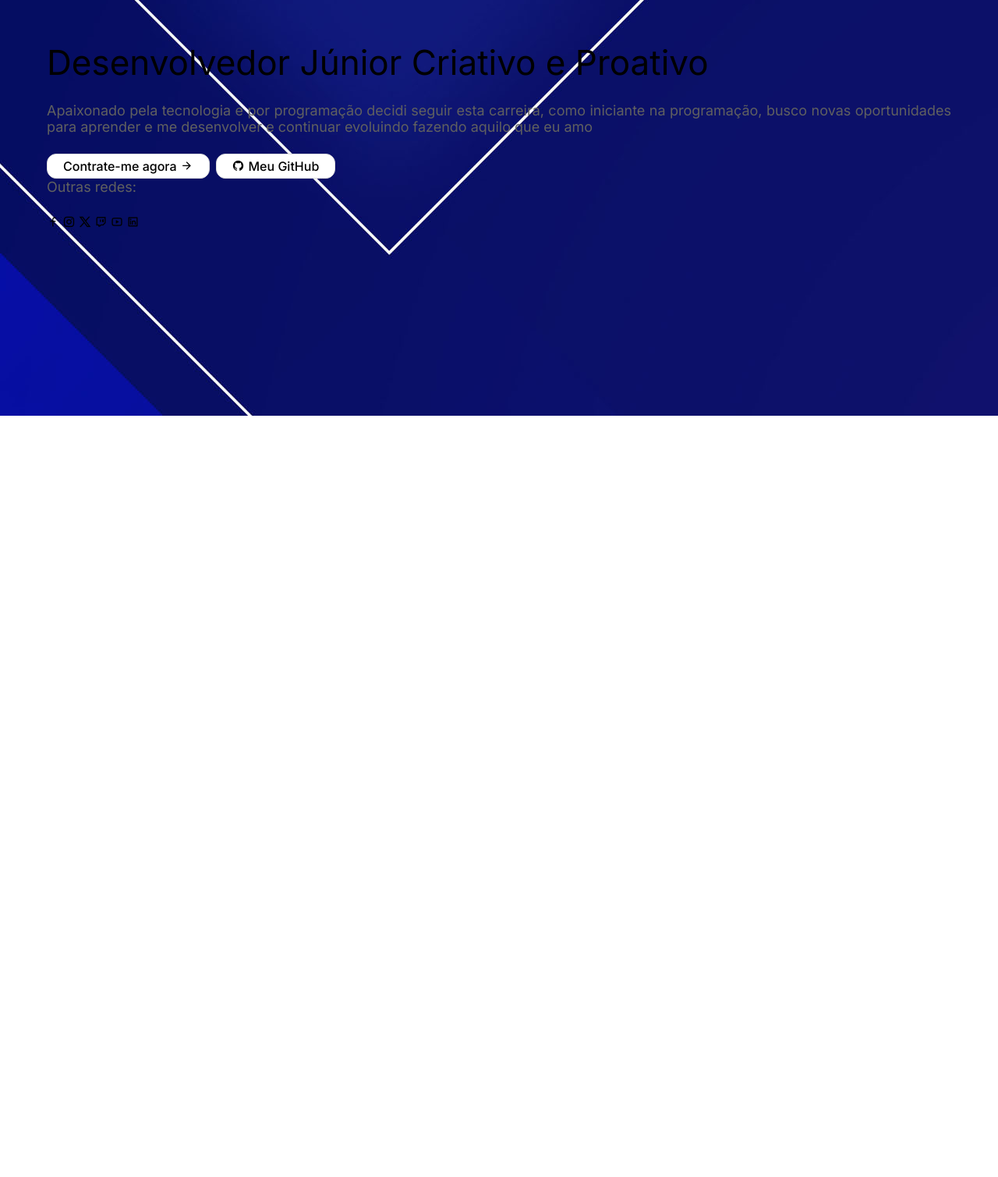
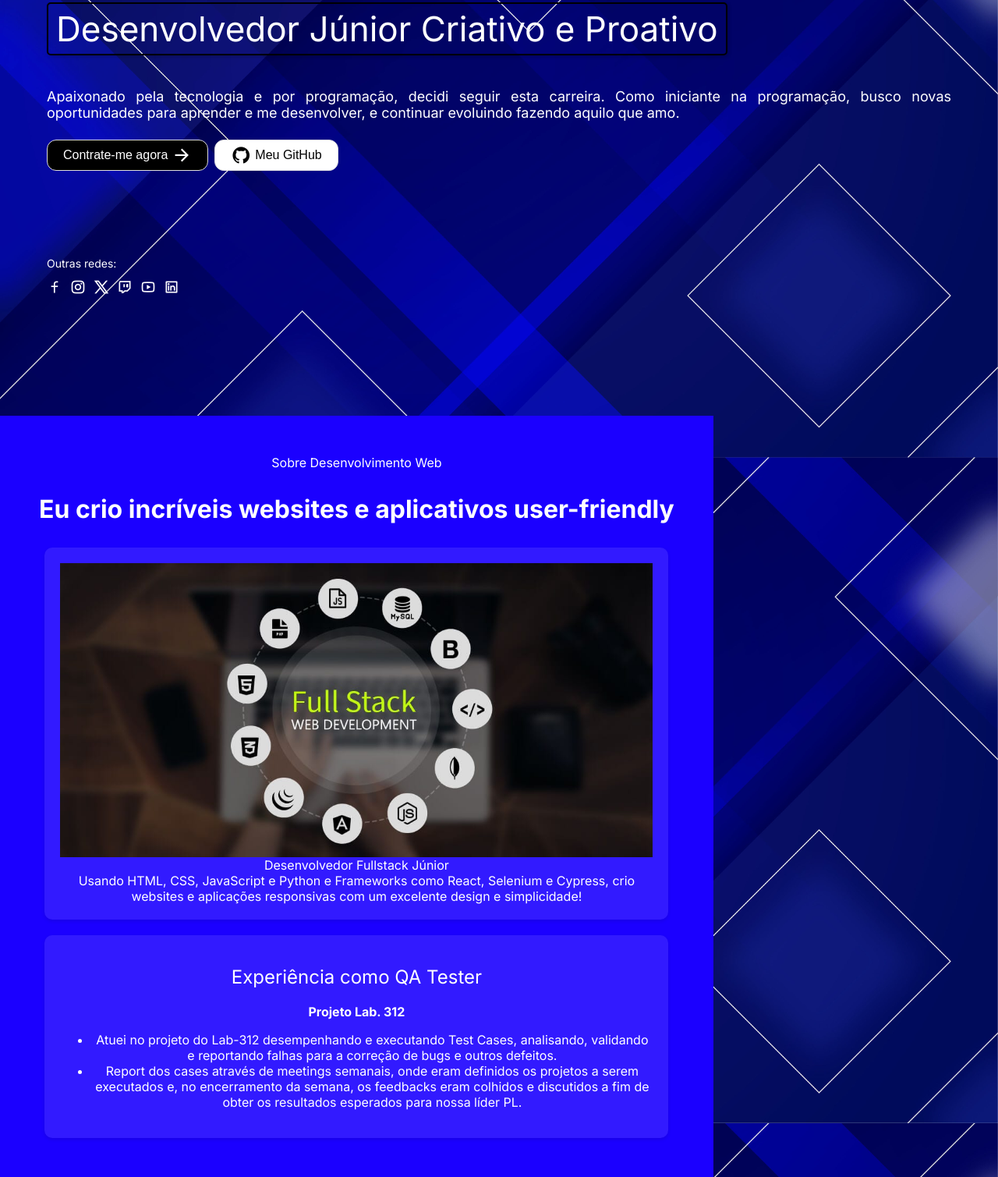
Before and after one commit to jvictof13/jvictof13.github.io, a plain HTML site: page index.html in a window 1280 px wide. Shown: the part 267-1776 px from the top of the page at 78% size. Before the commit the page ends 800 px from the top, so only its background shows below. Drawn offline with nearby package versions, Linux system fonts and the light colour scheme.

Commit message:
Terceira tentativa

```diff
--- a/index.html
+++ b/index.html
@@ -3,60 +3,69 @@
 <head>
     <meta charset="UTF-8">
     <meta name="viewport" content="width=device-width, initial-scale=1.0">
-    <link rel="stylesheet"
-    href="https://cdnjs.cloudflare.com/ajax/libs/remixicon/4.2.0/remixicon.min.css">
+    <link rel="stylesheet" href="https://cdnjs.cloudflare.com/ajax/libs/remixicon/4.2.0/remixicon.min.css">
     <link rel="stylesheet" href="style.css">
     <title>Portfólio Pessoal</title>
 </head>
 <body>
-
     <nav>
         <div class="logo">
-            <img src="assets/logo.png">
+            <img src="assets/logo.png" alt="Logo">
             <a href="#">João Victor</a>
         </div>
         <div class="nav-links">
             <a href="#">Docs</a>
             <a href="#">Projects</a>
             <a href="#">Blog</a>
-            <a href="#">Youtube</a>
+            <a href="#">YouTube</a>
             <a href="#">Sobre</a>
         </div>
-        <button><i class="ri-github-fill"></i>Meus
-            Projetos</button>
+        <button onclick="window.location.href='https://github.com/jvictof13?tab=repositories'"><i class="ri-github-fill"></i>Meus Projetos</button>
     </nav>
-
     <div class="hero">
         <div class="left-section">
             <div class="top">
                 <h2>Desenvolvedor Júnior Criativo e Proativo</h2>
-                 <p>Apaixonado pela tecnologia e por programação
-                    decidi seguir esta carreira, como iniciante na
-                    programação, busco novas oportunidades para
-                    aprender e me desenvolver e continuar evoluindo
-                    fazendo aquilo que eu amo
-                 </p>
-
+                <p>Apaixonado pela tecnologia e por programação, decidi seguir esta carreira. Como iniciante na programação, busco novas oportunidades para aprender e me desenvolver, e continuar evoluindo fazendo aquilo que amo.</p>
                 <div class="buttons">
-                    <div class="buttons">
-                        <button class="doc">Contrate-me agora
-                            <i class="ri-arrow-right-line"></i>
-                        </button>
-                        <button class="git">
-                            <i class="ri-github-fill"></i>Meu
-                            GitHub</button>
+                    <button class="doc" onclick="window.location.href='mailto:jvictof13@outlook.com'">Contrate-me agora <i class="ri-arrow-right-line"></i></button>
+                    <button class="git" onclick="window.location.href='https://github.com/jvictof13'"><i class="ri-github-fill"></i>Meu GitHub</button>
                 </div>
             </div>
             <div class="bottom">
                 <p>Outras redes:</p>
                 <div class="icons">
-                        <i class="ri-facebook-line"></i>
-                        <i class="ri-instagram-line"></i>
-                        <i class="ri-twitter-x-line"></i>
-                        <i class="ri-twitch-line"></i>
-                        <i class="ri-youtube-line"></i>
-                        <i class="ri-linkedin-box-line"></i>
+                    <a href="https://www.facebook.com/profile.php?id=61558181938027" target="_blank"><i class="ri-facebook-line"></i></a>
+                    <a href="https://www.instagram.com/jvictof13" target="_blank"><i class="ri-instagram-line"></i></a>
+                    <a href="https://x.com/jvictof13" target="_blank"><i class="ri-twitter-x-line"></i></a>
+                    <a href="https://www.twitch.tv/jvictof13" target="_blank"><i class="ri-twitch-line"></i></a>
+                    <a href="https://www.youtube.com/channel/UCGIpg7GucYfQgj3vVyfQv2A" target="_blank"><i class="ri-youtube-line"></i></a>
+                    <a href="https://www.linkedin.com/in/joão-victor-ferreira-fontes-425ba8273" target="_blank"><i class="ri-linkedin-box-line"></i></a>
                 </div>
+            </div>
+        </div>
+    </div>
+    <div class="About">
+        <p>Sobre Desenvolvimento Web</p>
+        <h1>Eu crio incríveis websites e aplicativos user-friendly</h1>
+        <div class="items">
+            <div class="item">
+                <div class="inner">
+                    <div class="image-container">
+                        <img src="assets/0_A2s5TI5LrD6UPRQt.jpg" alt="Imagem Centralizada">
+                    </div>
+                    <p>Desenvolvedor Fullstack Júnior</p>
+                    <p>Usando HTML, CSS, JavaScript e Python e Frameworks como React, Selenium e Cypress, crio websites e aplicações responsivas com um excelente design e simplicidade!</p>
+                </div>
+            </div>
+            <div class="item">
+                <div class="inner">
+                    <h2>Experiência como QA Tester</h2>
+                    <p><strong>Projeto Lab. 312</strong></p>
+                    <ul>
+                        <li>Atuei no projeto do Lab-312 desempenhando e executando Test Cases, analisando, validando e reportando falhas para a correção de bugs e outros defeitos.</li>
+                        <li>Report dos cases através de meetings semanais, onde eram definidos os projetos a serem executados e, no encerramento da semana, os feedbacks eram colhidos e discutidos a fim de obter os resultados esperados para nossa líder PL.</li>
+                    </ul>
                 </div>
             </div>
         </div>
--- a/style.css
+++ b/style.css
@@ -1,31 +1,39 @@
 @import url('https://fonts.googleapis.com/css2?family=Inter:wght@100..900&display=swap');
-body{
- background-image: url('assets/Gradient-Blue-Abstract-background-Graphics-21828028-1.jpg');
-}
-*{
+
+body {
+    background-image: url('assets/Gradient-Blue-Abstract-background-Graphics-21828028-1.jpg');
+    background-position: center;
+    background-size: cover;
+    background-repeat: no-repeat;
+    background-attachment: fixed;
+    font-family: "Inter", sans-serif;
     margin: 0;
     padding: 0;
-    box-sizing: border-box;
-    font-family: "Inter", sans-serif;
+    min-height: 100vh; /* Garante que o body ocupe toda a altura da viewport */
 }
 
-a{
-    text-decoration: none;
+* {
+    box-sizing: border-box;
 }
 
-button{
+a {
+    text-decoration: none;
+    transition: color 0.3s ease;
+}
+
+button {
     cursor: pointer;
 }
 
-img{
+img {
     object-fit: cover;
 }
 
-h2{
+h2 {
     font-weight: 400;
 }
 
-nav{
+nav {
     display: flex;
     align-items: center;
     justify-content: space-between;
@@ -37,40 +45,40 @@ nav{
     transform: translateX(-50%);
     border-radius: 16px;
     padding: 12px;
+    background-color: rgba(0, 0, 0, 0.5); /* Adicionado para melhor contraste */
 }
 
-nav .logo{
-     display: flex;
-     align-items: center;
-     gap: 5px;
+nav .logo {
+    display: flex;
+    align-items: center;
+    gap: 5px;
 }
 
-nav .logo img{
-    width: 30px;
-    height: 30px;
+nav .logo img {
+    width: 50px; /* Aumentado o tamanho da logo */
+    height: 50px;
 }
 
-nav .logo a{
-    color: #000;
+nav .logo a {
+    color: #fff;
     font-weight: 600;
 }
 
-nav .nav-links{
+nav .nav-links {
     display: flex;
     gap: 24px;
 }
 
-nav .nav-links a{
-     font-size: 14px;
-     color-scheme: #606060;
-     transition: all 0.3s ease;
+nav .nav-links a {
+    font-size: 14px;
+    color: #fff; /* Corrigido de color-scheme para color */
 }
 
-nav .nav-links a:hover{
-    color: #000;
+nav .nav-links a:hover {
+    color: #ddd; /* Alteração para um efeito de hover visível */
 }
 
-nav button{
+nav button {
     display: flex;
     align-items: center;
     justify-content: center;
@@ -85,17 +93,17 @@ nav button{
     transition: all 0.3s ease;
 }
 
-nav button:hover{
+nav button:hover {
     color: #000;
     background: #fff;
     border-color: #dedede;
 }
 
-nav button i{
+nav button i {
     font-size: 20px;
 }
 
-.hero{
+.hero {
     margin-top: 80px;
     height: calc(100vh - 80px);
     padding: 0 60px;
@@ -105,37 +113,42 @@ nav button i{
     gap: 30px;
 }
 
-.hero > img{
+.hero > img {
     max-width: 520px;
     width: 44%;
     border-radius: 26px;
 }
 
-.hero .left-section{
+.hero .left-section {
     display: flex;
     flex-direction: column;
     gap: 100px;
 }
 
-.hero .left-section .top h2{
+.hero .left-section .top h2 {
     font-size: 44px;
     margin-bottom: 24px;
+    color: #fff;
+    border: 2px solid black;
+    padding: 5px 10px;
+    display: inline-block;
+    border-radius: 5px;
+    box-shadow: 2px 2px 4px rgba(0, 0, 0, 0.2);
 }
 
-.hero .left-section .top p{
-    color: #606060;
+.hero .left-section .top p {
+    color: #fff;
     font-size: 18px;
     margin-bottom: 24px;
     text-align: justify;
 }
 
-.hero .left-section .top .buttons{
+.hero .left-section .top .buttons {
     display: flex;
     gap: 8px;
 }
 
-.hero .left-section .top .buttons
-button{
+.hero .left-section .top .buttons button {
     font-size: 16px;
     border: none;
     padding: 5px 20px;
@@ -149,3 +162,101 @@ button{
     font-weight: 500;
     transition: all 0.3s ease;
 }
+
+.hero .left-section .top .buttons button i {
+    font-size: 26px;
+}
+
+.hero .left-section .top .buttons button.doc {
+    background: #000;
+    color: #fff;
+}
+
+.hero .left-section .top .buttons button.doc:hover,
+.hero .left-section .top .buttons button.git:hover {
+    background: #000;
+    color: #fff;
+    border-color: transparent;
+}
+
+.hero .left-section .bottom p {
+    font-size: 14px;
+    color: #fff;
+    margin-top: 10px;
+    margin-bottom: 10px;
+}
+
+.hero .left-section .bottom .icons {
+    display: flex;
+    align-items: center;
+    gap: 10px;
+    font-size: 20px;
+    cursor: pointer;
+}
+
+.hero .left-section .bottom .icons a {
+    color: #fff;
+    transition: color 0.3s ease;
+}
+
+.hero .left-section .bottom .icons a:hover {
+    color: #ddd;
+}
+
+.About {
+    display: flex;
+    width: fit-content;
+    color: #fff;
+    align-items: center;
+    justify-content: center;
+    flex-direction: column;
+    background: #1B00FF;
+    padding: 50px;
+    gap: 20px;
+    text-align: center;
+}
+
+.About p {
+    margin: 0;
+}
+
+.About h1 {
+    margin: 10px 0;
+}
+
+.About .items {
+    display: flex;
+    flex-direction: column;
+    align-items: center;
+    gap: 20px;
+}
+
+.About .items .item {
+    width: 100%;
+    max-width: 800px;
+    background: rgba(255, 255, 255, 0.1);
+    padding: 20px;
+    border-radius: 10px;
+    box-shadow: 0 2px 5px rgba(0, 0, 0, 0.1);
+}
+
+.About .items .item .inner {
+    display: flex;
+    flex-direction: column;
+    align-items: center;
+}
+
+.image-container {
+    display: flex;
+    justify-content: center;
+    align-items: center;
+    width: 100%;
+    height: auto;
+    overflow: hidden;
+}
+
+.image-container img {
+    max-width: 100%;
+    max-height: 500px;
+    height: auto;
+}
```
Also changed, not shown: assets/0_A2s5TI5LrD6UPRQt.jpg (added). Lines whose indentation alone changed are shown as unchanged.
